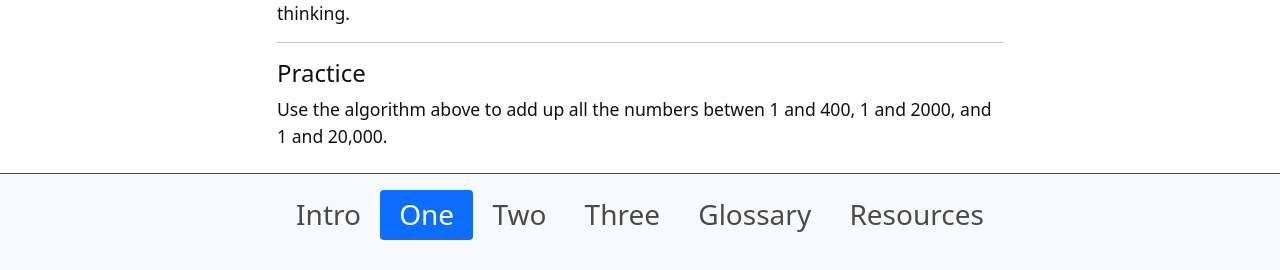
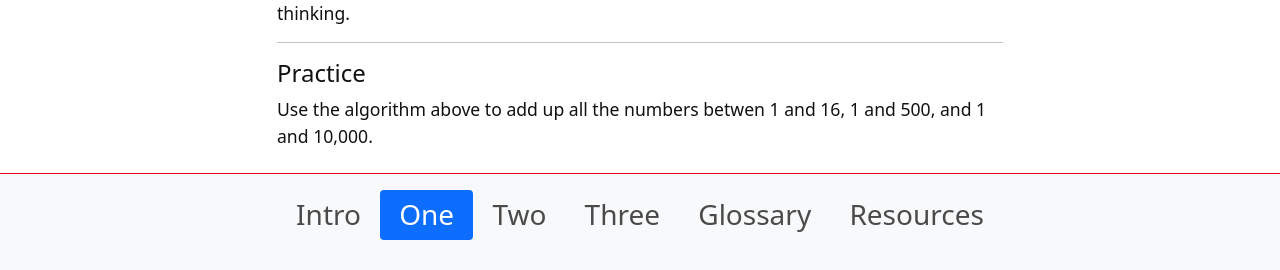
Before and after one commit to weaverbel/intro-computational-thinking, a Jekyll site: the page built from content/1-exercise.md, in a window 1280 px wide. Shown: the part 1867-2137 px from the top of the page. Built offline with Jekyll 4.4.1, drawn with Linux system fonts in a browser that asks for light colours.

Commit message:
Update 1-exercise.md
change practice

```diff
--- a/content/1-exercise.md
+++ b/content/1-exercise.md
@@ -67,4 +67,4 @@ That's it! Using those four key steps, we have learned the basics of computation
 
 #### Practice
 
-Use the algorithm above to add up all the numbers betwen 1 and 400, 1 and 2000, and 1 and 20,000.
+Use the algorithm above to add up all the numbers betwen 1 and 16, 1 and 500, and 1 and 10,000.
```
